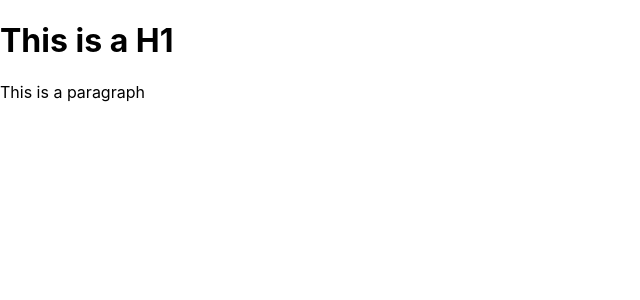
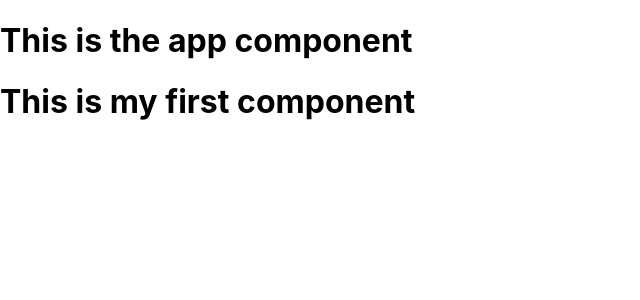
Before and after one commit to mflorya575/WebApp-Geo-Django-React, a React (Create React App) app in the folder frontend/: page / in a window 1280 px wide. Shown: the top 300 px of the page, without its empty margins (0-640 px from the left). Built offline with nearby package versions, Linux system fonts and the light colour scheme.

Commit message:
create first simple component

```diff
--- a/frontend/public/index.html
+++ b/frontend/public/index.html
@@ -24,7 +24,7 @@
       work correctly both with client-side routing and a non-root public URL.
       Learn how to configure a non-root public URL by running `npm run build`.
     -->
-    <title>React App</title>
+    <title>TSHAN</title>
   </head>
   <body>
     <noscript>You need to enable JavaScript to run this app.</noscript>
--- a/frontend/src/App.js
+++ b/frontend/src/App.js
@@ -2,10 +2,13 @@ import logo from './logo.svg';
 import './App.css';
 
 function App() {
+  function MyComponent() {
+    return <h1>This is my first component</h1>;
+  }
   return (
   <div>
-    <h1>This is a H1</h1>
-    <p>This is a paragraph</p>
+    <h1>This is the app component</h1>
+    <MyComponent />
   </div>
 );
 }
```
